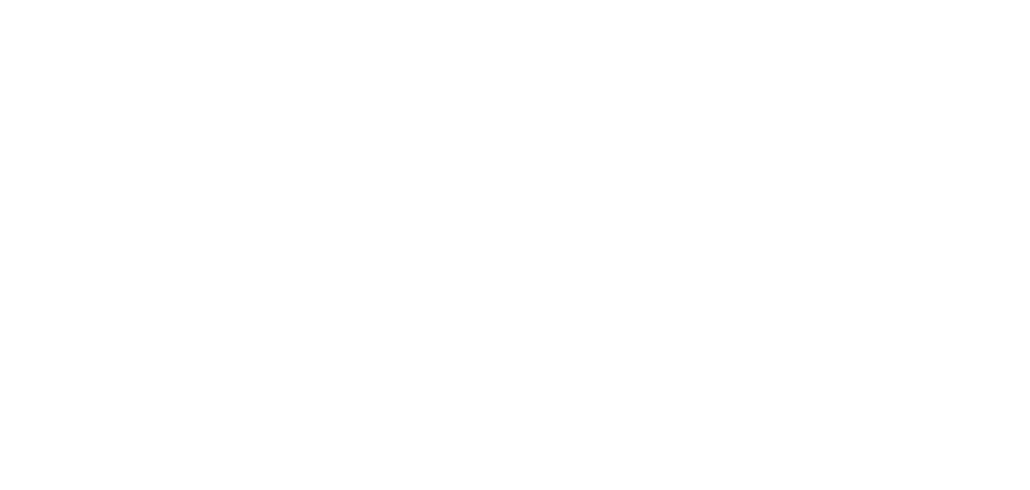
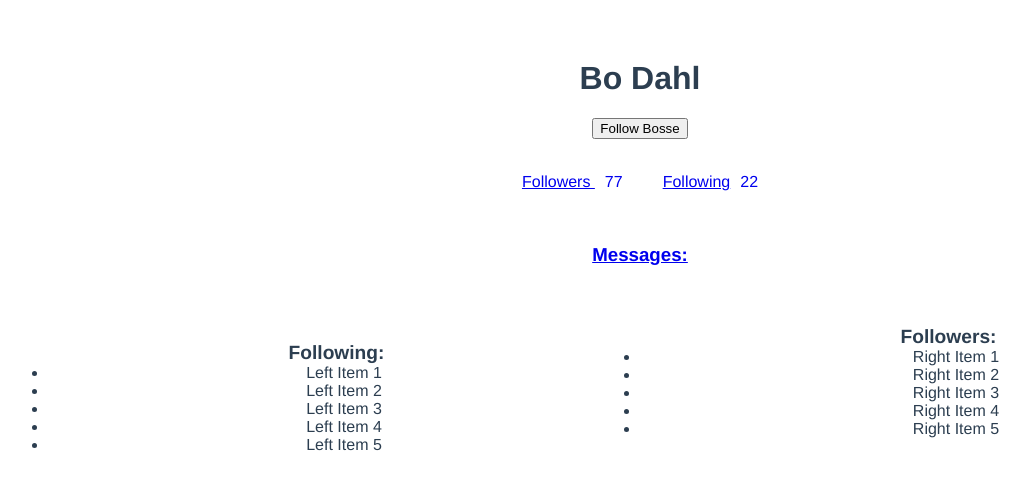
Before and after one commit to JayEnrique7/followit, a Vue app in the folder frontend/: page /follows in a window 1280 px wide. Shown: the top 490 px of the page, without its empty margins (0-1030 px from the left). Built offline with nearby package versions, Linux system fonts and the light colour scheme.

Commit message:
add new views to follow and comment on profile

```diff
--- a/frontend/src/components/View/Login.vue
+++ b/frontend/src/components/View/Login.vue
@@ -6,11 +6,17 @@
       <input type="password" v-model="password" placeholder="Password" style="width: 300px;">
       <br>
       <span class="buttonfortxtarea">
-        <router-link to="/profile" tag="button" class="button button1">Log in</router-link>
+        <router-link to="/messages" tag="button" class="button button1">Log in</router-link>
       </span>
     </div>
   </div>
 </template>
+
+<script>
+export default {
+
+}
+</script>
 
 <style scoped>
 input[type=text], input[type=password] {
--- a/frontend/src/components/View/Profile.vue
+++ b/frontend/src/components/View/Profile.vue
@@ -5,23 +5,20 @@
         <br>
         <br>
         <p>
-            <router-link to="/">
+            <router-link to="follows">
                 Followers <span class="tab1">77</span>
             </router-link>
             <span class="tab2">
-                <router-link to="/">
+                <router-link to="follows">
                     Following<span class="tab1">22</span>
                 </router-link>
             </span>
         </p>
         <br>
-        <div class="descriptionarea">
-            <span><h4>Messages:</h4></span>
-                <textarea type="text" v-model="newMessage" placeholder="Write your message" rows="10" cols="40"/>
-                <span class="buttonfortxtarea">
-                    <button @click="postToBackend()" class="button button1">Send</button>
-                </span>
-        </div>
+            <router-link to="messages"><h3>Messages:</h3></router-link>
+        <div id="app">
+          <router-view></router-view>
+      </div>
     </div>
 </template>
 
@@ -55,7 +52,4 @@
     display:inline-block;
     margin-left: 10px;
 }
-textarea {
-resize: none;
-}
 </style>
--- /dev/null
+++ b/frontend/src/components/View/follows.vue
@@ -0,0 +1,41 @@
+<template>
+<div>
+    <div class="listLeft">
+        <ul aria-label="Following:">
+            <li>Left Item 1</li>
+            <li>Left Item 2</li>
+            <li>Left Item 3</li>
+            <li>Left Item 4</li>
+            <li>Left Item 5</li>
+        </ul>
+    </div>
+    <div class="listRigh">
+        <ul aria-label="Followers:">
+            <li>Right Item 1</li>
+            <li>Right Item 2</li>
+            <li>Right Item 3</li>
+            <li>Right Item 4</li>
+            <li>Right Item 5</li>
+        </ul>
+    </div>
+</div>
+</template>
+
+<style scoped>
+.listRight {
+    float: right;
+    width: 50%;
+}
+
+.listLeft {
+    float: left;
+    width: 50%;
+}
+
+ul:before{
+    content:attr(aria-label);
+    font-size:120%;
+    font-weight:bold;
+    margin-left:-15px;
+}
+</style>
--- /dev/null
+++ b/frontend/src/components/View/messages.vue
@@ -0,0 +1,14 @@
+<template>
+        <div class="descriptionarea">
+                <textarea type="text" v-model="newMessage" placeholder="Write your message" rows="10" cols="40"/>
+                <span class="buttonfortxtarea">
+                    <button @click="postToBackend()" class="button button1">Send</button>
+                </span>
+        </div>
+</template>
+
+<style scoped>
+textarea {
+    resize: none;
+}
+</style>
```
Also changed, not shown: frontend/src/main.js (+9 -2 lines).
